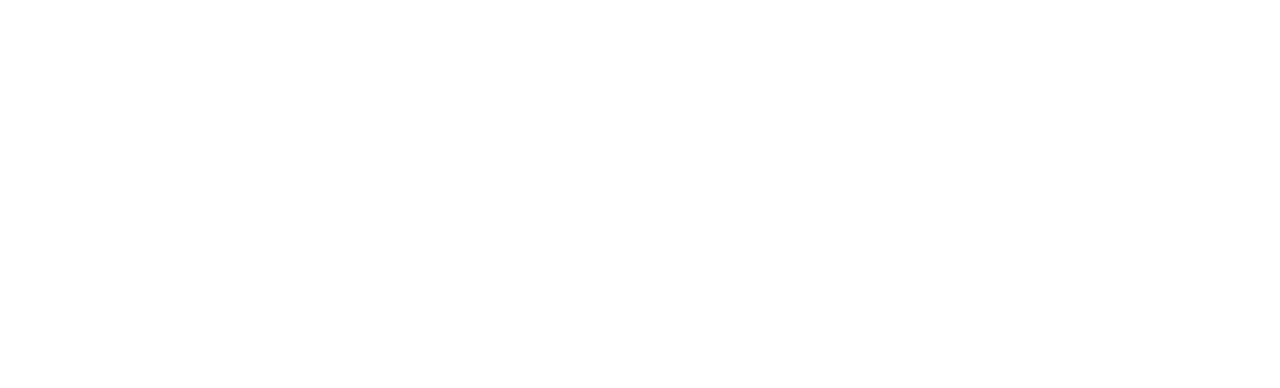
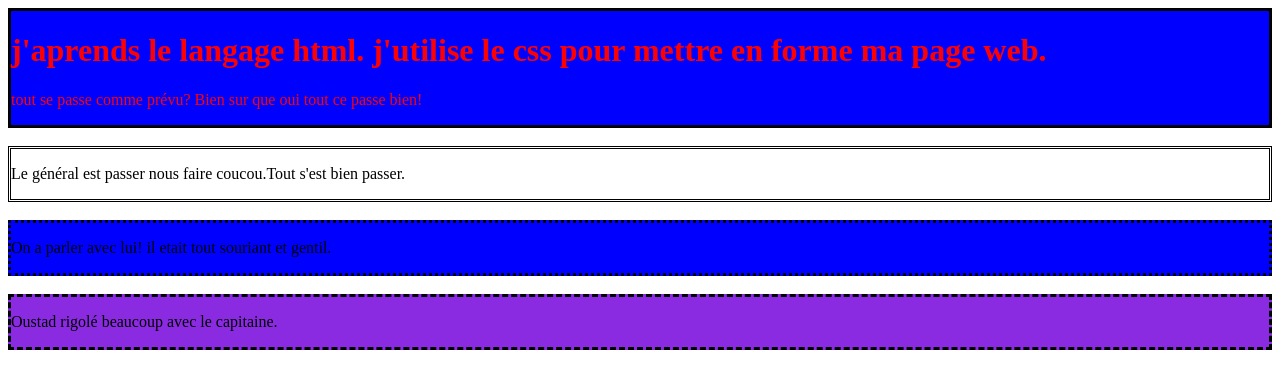
Before and after one commit to fougerouxjassem83-code/mapremierepageweb, a plain HTML site: page service.html in a window 1280 px wide. Drawn offline with Linux system fonts and the light colour scheme.

Commit message:
ajout de nouvelles modifs

```diff
--- a/service.css
+++ b/service.css
@@ -0,0 +1,29 @@
+
+/*colors veut tout simplement dire propriété et red c'est la valeur*/
+/*ici j'ai mis la couleuren rouge*/
+#div1{
+    color: red;
+    background-color:blue;
+    border: solid black;
+
+}
+
+#div2{
+    color:black;
+    background-color: yellows;
+    border: double;
+}
+
+
+#div3{
+    color: blacks;
+    background-color: blue;
+    border: dotted;
+}
+
+
+#div4{
+    color: black;
+    background-color: blueviolet;
+    border: dashed;
+}
--- a/service.html
+++ b/service.html
@@ -7,18 +7,56 @@
             <meta charset="UTF-8">
             <meta name="viewport" content="width=device-width, initial-scale=1.0">
             <!--je viens d'importer css sur ma pageweb-->
-            <link href="style.css"rel="stylesheet">
+            <link href="service.css"rel="stylesheet">
 
-        <title>Service</title>
+        <title> Page-Service</title>
         </head>
 <body>
 
+<!--la balise div est un sélecteur qui permet de créer un bloque au quel je pourrait stocker des paragraphes
+pour tout t'appliquer.-->
+  <div id="div1">
+     <h1>
+            j'aprends le langage html.
+        j'utilise le css pour mettre en forme ma page web.
+     </h1>
 
 
+     <p>
+        tout se passe comme prévu?
+        Bien sur que oui tout ce passe bien!
 
 
+     </p>
+    </div>
+
+    <!--br signifie les espacement qu'il ya entre-->
+<br>
+
+<div id="div2">
+<p>Le général est passer nous faire coucou.Tout s'est bien passer.
+
+</p>
+</div>
+
+<br>
+
+<div id="div3">
+<p>
+    On a parler avec lui! il etait tout souriant et gentil.
+</p>
+</div>
 
 
+<br>
+
+
+<div id="div4">
+
+<p> Oustad rigolé beaucoup avec le capitaine.
+
+</p>
+</div>
 
 
 
```
Lines whose indentation alone changed are shown as unchanged.
